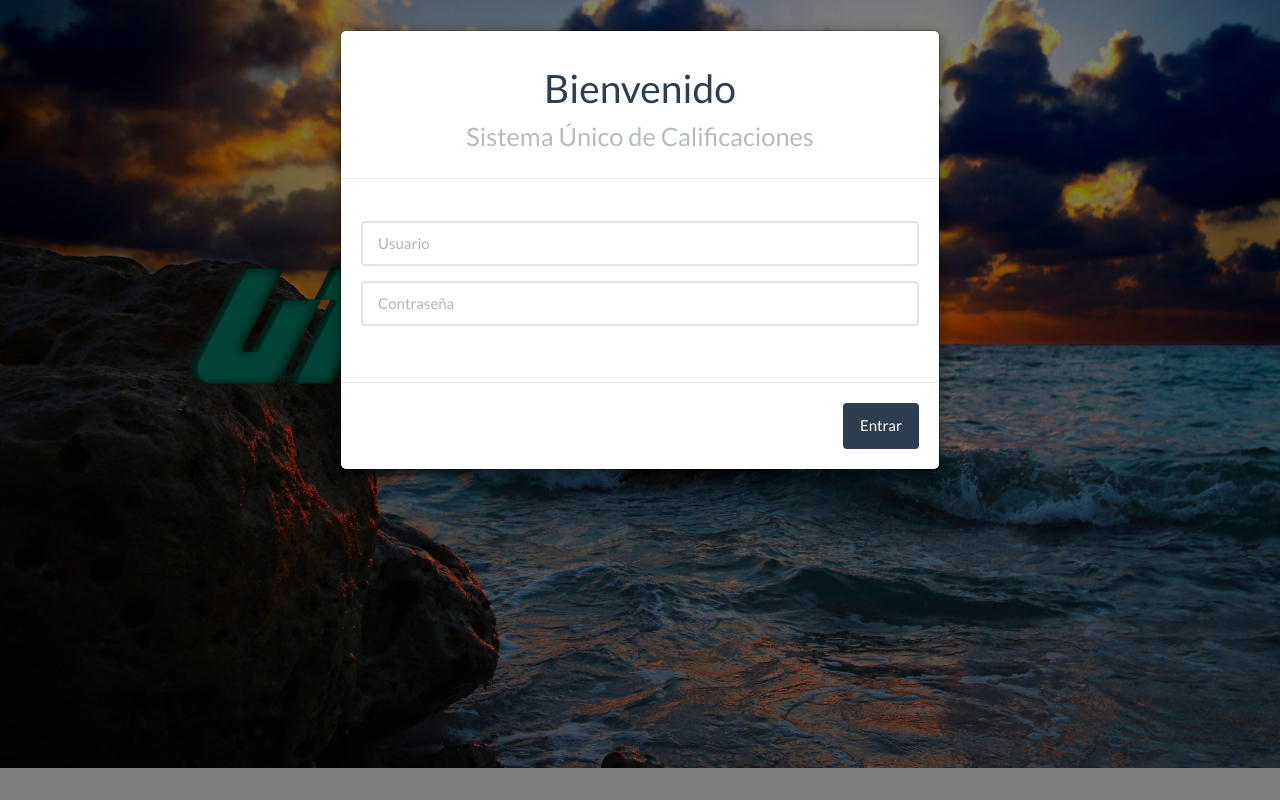
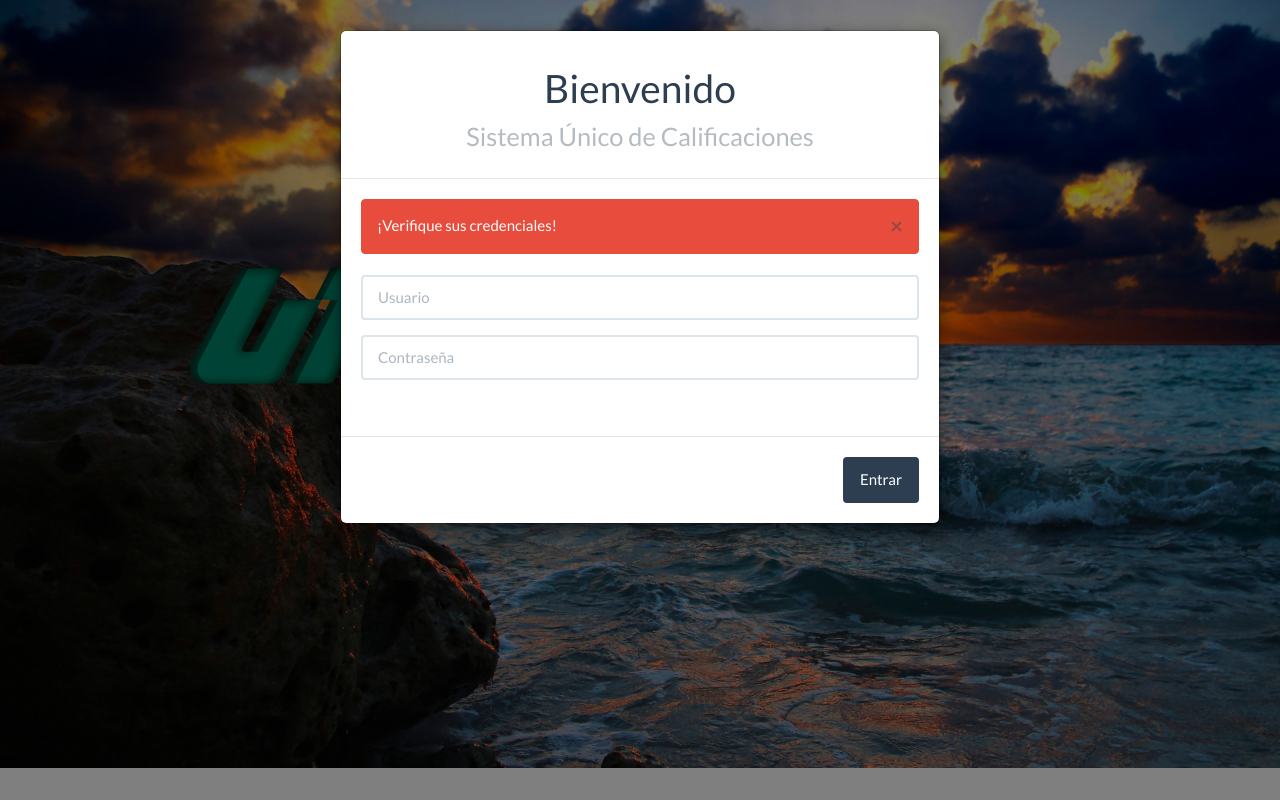
Before and after one commit to ITMotion/SUC, a PHP site: page /index.php?errorCredenciales in a window 1280 px wide. Run offline with PHP 8.4, Linux system fonts and the light colour scheme; the visitor is signed in with stand-in values (Sample User, id 1).

Commit message:
div mensaje error credenciales

```diff
--- a/index.php
+++ b/index.php
@@ -20,13 +20,19 @@
 </head>
 <body>
 	<div class="container" id="content">
-		<div id="login" class="modal fade" role="dialog" data-backdrop="static" data-keyboard="false">
+		<div id="login" class="modal" role="dialog" data-backdrop="static" data-keyboard="false">
 			<div class="modal-dialog">
 				<div class="modal-content">
 					<div class="modal-header">
 						<h1>Bienvenido<br><small>Sistema Único de Calificaciones</small></h1>
 					</div>
 					<div class="modal-body">
+						<?php if(isset($_GET['errorCredenciales'])){ ?>
+						<div class="alert alert-danger col-md-12">
+							<button class="close" data-dismiss="alert"><span>&times;</span></button>
+							¡Verifique sus credenciales!
+						</div>
+						<?php } ?>
 						<form class="form" action="model/login.php" method="POST">
 					  		<div class="form-group">
 					    		<label class="sr-only" for="inputUser">Usuario</label><br>
--- a/model/login.php
+++ b/model/login.php
@@ -19,6 +19,6 @@
 		}
 	}
 	else {
-		header("Location: ../index.php");
+		header("Location: ../index.php?errorCredenciales");
 	}
 ?>
```
